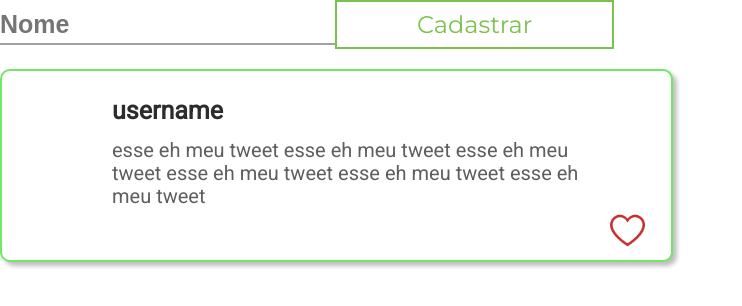
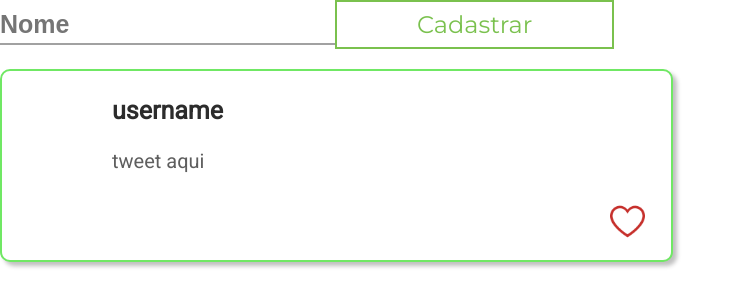
Before and after one commit to HackathonOrc/hackathonTime5, a React (Create React App) app in the folder app/: page / in a window 1280 px wide. Shown: the top 306 px of the page, without its empty margins (0-742 px from the left). Built offline with nearby package versions, Linux system fonts and the light colour scheme.

Commit message:
PostCard updated

```diff
--- a/app/src/App.tsx
+++ b/app/src/App.tsx
@@ -7,6 +7,7 @@ function App() {
   var like = false; //variável que definirá se o coração do like será preenchido ou não
 
   const [input, setInput] = useState("");
+  const [fill, setFill] = useState(like);
 
   function Teste() {
     alert(input);
@@ -16,7 +17,7 @@ function App() {
     <div>
       <Input value={input} label="Nome" onChange={e => setInput(e.target.value)} />
       <Button onClick={Teste}>Cadastrar</Button><br/><br/>
-      <PostCard titulo="username" texto="esse eh meu tweet esse eh meu tweet esse eh meu tweet esse eh meu tweet esse eh meu tweet esse eh meu tweet" isFilled={like}></PostCard>
+      <PostCard titulo="username" texto="tweet aqui" isFilled={fill} onClick={()=>{setFill(!fill)}}></PostCard>
     </div>
   );
 }
--- a/app/src/components/postcard/Postcard.tsx
+++ b/app/src/components/postcard/Postcard.tsx
@@ -8,15 +8,16 @@ type PostcardProps = {
   texto: string;
   /**preenchimento do coração do like*/
   isFilled: boolean;
+  /**açao do botao de curtida */
+  onClick: VoidFunction;
 }
 
 
-function PostCard ({titulo, texto, isFilled}:PostcardProps){
+function PostCard ({titulo, texto, isFilled, onClick}:PostcardProps){
 
   var image;
-  const [fill, setFill] = useState(isFilled);
 
-  if (fill===true) {
+  if (isFilled===true) {
     image = "./images/liked.png";
   }
   else {
@@ -27,10 +28,10 @@ function PostCard ({titulo, texto, isFilled}:PostcardProps){
 
   return(
     <div className="postcard">
-      <div className="titulo">{titulo}</div>
-      <div className="texto">{texto}</div>
+      <h3 className="titulo">{titulo}</h3>
+      <p className="texto">{texto}</p>
       <div className="cardbotton">
-        <img className="like" src={image} onClick={()=>{setFill(!fill)}} alt="Like Button"/>
+        <img className="like" src={image} onClick={onClick} alt="Like Button"/>
       </div>
     </div>
   )
--- a/app/src/components/postcard/postcard.css
+++ b/app/src/components/postcard/postcard.css
@@ -4,7 +4,7 @@
   width: 144px;
   height: 33px;
   padding-left: 110px;
-  padding-top: 25px;
+  margin-bottom: 0px;
 
   font-family: 'Roboto', sans-serif;
   font-style: normal;
@@ -18,9 +18,11 @@
 
 .texto {
   width: 491px;
-  height: 74px;
+  max-width: 491px;
+  max-height: 74px;
   padding-left: 110px;
-  padding-top: 10px;
+  margin-bottom: 10px;
+  margin-top: 0px;
 
   font-family: 'Roboto', sans-serif;
   font-style: normal;
@@ -29,14 +31,13 @@
   line-height: 23px;
 
   color: #5E5E5E;
+  word-break:break-all;
 
-  max-width: 610px;
 }
 
 .postcard {
   width: 673px;
   height: 193px;
-
 
   background: #FFFFFF;
   border: 2px solid #70E864;
@@ -52,14 +53,13 @@
   width: 35px;
   height: 35px;
   padding-left: 608px;
-  padding-bottom: 30px;
 }
 
 .like{
   width: 35px;
   height: 35px;
   justify-content: space-between;
-
+  padding-bottom: 30px;
 }
 
 .like:hover{
```
